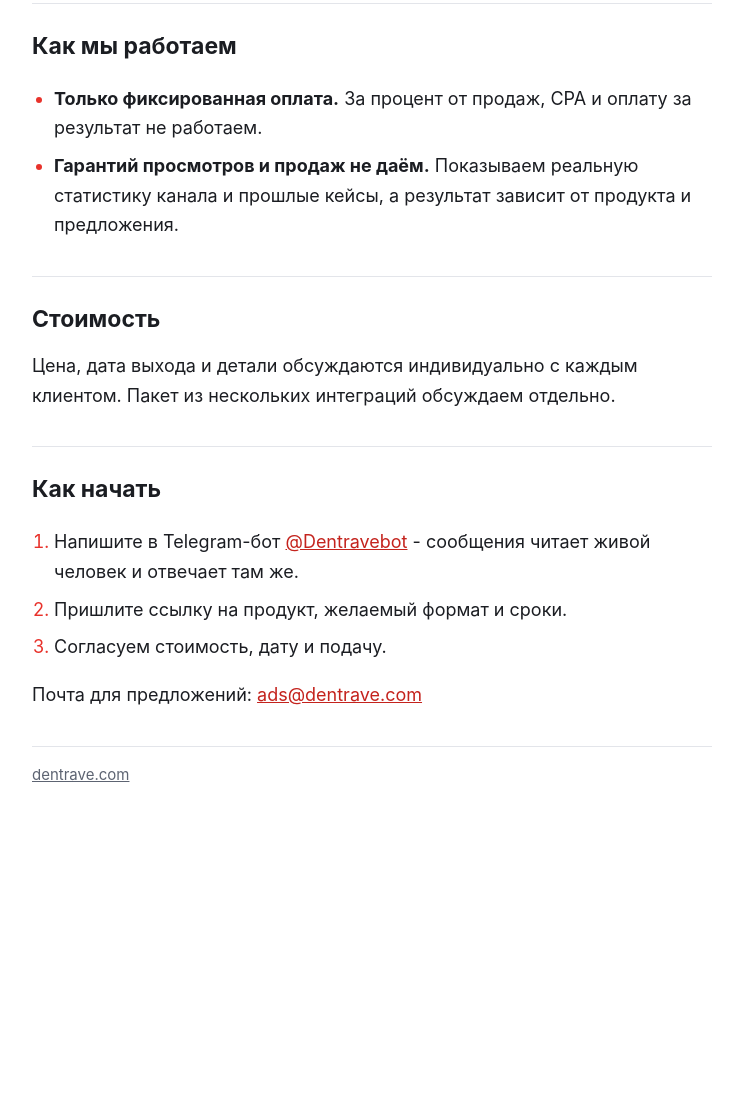
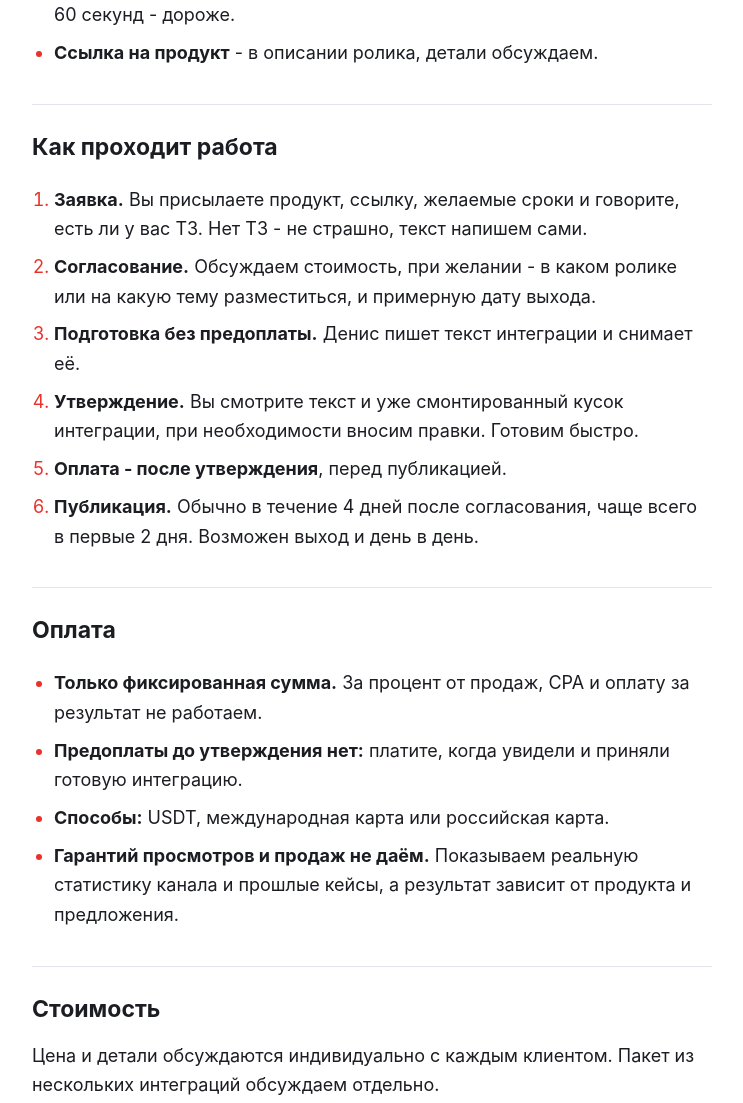
Before and after one commit to aireden14/dentrave, a plain HTML site: page mediakit/index.html in a window 1280 px wide. Shown: the part 3226-4329 px from the top of the page, without its empty margins (268-1011 px from the left). Before the commit the page ends 4069 px from the top, so only its background shows below. Drawn offline with Linux system fonts and the light colour scheme.

Commit message:
Media kit: workflow, payment terms, fast launch case
Co-Authored-By: Claude Opus 5.5 <noreply@anthropic.com>

```diff
--- a/mediakit/index.html
+++ b/mediakit/index.html
@@ -57,6 +57,7 @@
 <li><strong>GGSel</strong> - 124 тыс. просмотров. Ролик про GPT-6 Astra и разум леса, 06.11.2026. <a href="https://youtu.be/R2UnZ7h2lNs" target="_blank" rel="noopener noreferrer">Смотреть</a></li>
 </ul>
 <p>Ролики продолжают набирать просмотры после выхода, цифры выше - на дату обновления страницы.</p>
+<p><strong>Быстрый запуск - тоже реально.</strong> chataibot сам предложил тему ролика про Fable 5.2 и попросил интеграцию за сутки до выхода. Мы сделали видео под эту тему и выпустили его вовремя.</p>
 <h2>Формат рекламы</h2>
 <ul>
 <li><strong>Интеграция внутри видео</strong> - реклама встроена в ролик и подаётся в стиле канала.</li>
@@ -65,19 +66,26 @@
 <li><strong>Короче или длиннее:</strong> интеграция до 30 секунд стоит дешевле, дольше 60 секунд - дороже.</li>
 <li><strong>Ссылка на продукт</strong> - в описании ролика, детали обсуждаем.</li>
 </ul>
-<h2>Как мы работаем</h2>
+<h2>Как проходит работа</h2>
+<ol>
+<li><strong>Заявка.</strong> Вы присылаете продукт, ссылку, желаемые сроки и говорите, есть ли у вас ТЗ. Нет ТЗ - не страшно, текст напишем сами.</li>
+<li><strong>Согласование.</strong> Обсуждаем стоимость, при желании - в каком ролике или на какую тему разместиться, и примерную дату выхода.</li>
+<li><strong>Подготовка без предоплаты.</strong> Денис пишет текст интеграции и снимает её.</li>
+<li><strong>Утверждение.</strong> Вы смотрите текст и уже смонтированный кусок интеграции, при необходимости вносим правки. Готовим быстро.</li>
+<li><strong>Оплата - после утверждения</strong>, перед публикацией.</li>
+<li><strong>Публикация.</strong> Обычно в течение 4 дней после согласования, чаще всего в первые 2 дня. Возможен выход и день в день.</li>
+</ol>
+<h2>Оплата</h2>
 <ul>
-<li><strong>Только фиксированная оплата.</strong> За процент от продаж, CPA и оплату за результат не работаем.</li>
+<li><strong>Только фиксированная сумма.</strong> За процент от продаж, CPA и оплату за результат не работаем.</li>
+<li><strong>Предоплаты до утверждения нет:</strong> платите, когда увидели и приняли готовую интеграцию.</li>
+<li><strong>Способы:</strong> USDT, международная карта или российская карта.</li>
 <li><strong>Гарантий просмотров и продаж не даём.</strong> Показываем реальную статистику канала и прошлые кейсы, а результат зависит от продукта и предложения.</li>
 </ul>
 <h2>Стоимость</h2>
-<p>Цена, дата выхода и детали обсуждаются индивидуально с каждым клиентом. Пакет из нескольких интеграций обсуждаем отдельно.</p>
+<p>Цена и детали обсуждаются индивидуально с каждым клиентом. Пакет из нескольких интеграций обсуждаем отдельно.</p>
 <h2>Как начать</h2>
-<ol>
-<li>Напишите в Telegram-бот <a href="https://t.me/Dentravebot" target="_blank" rel="noopener noreferrer">@Dentravebot</a> - сообщения читает живой человек и отвечает там же.</li>
-<li>Пришлите ссылку на продукт, желаемый формат и сроки.</li>
-<li>Согласуем стоимость, дату и подачу.</li>
-</ol>
+<p>Напишите в Telegram-бот <a href="https://t.me/Dentravebot" target="_blank" rel="noopener noreferrer">@Dentravebot</a> - сообщения читает живой человек и отвечает там же.</p>
 <p>Почта для предложений: <a href="mailto:ads@dentrave.com">ads@dentrave.com</a></p>
 </article>
 <footer><a href="../">dentrave.com</a></footer>
```
Also changed, not shown: 2 other files.
